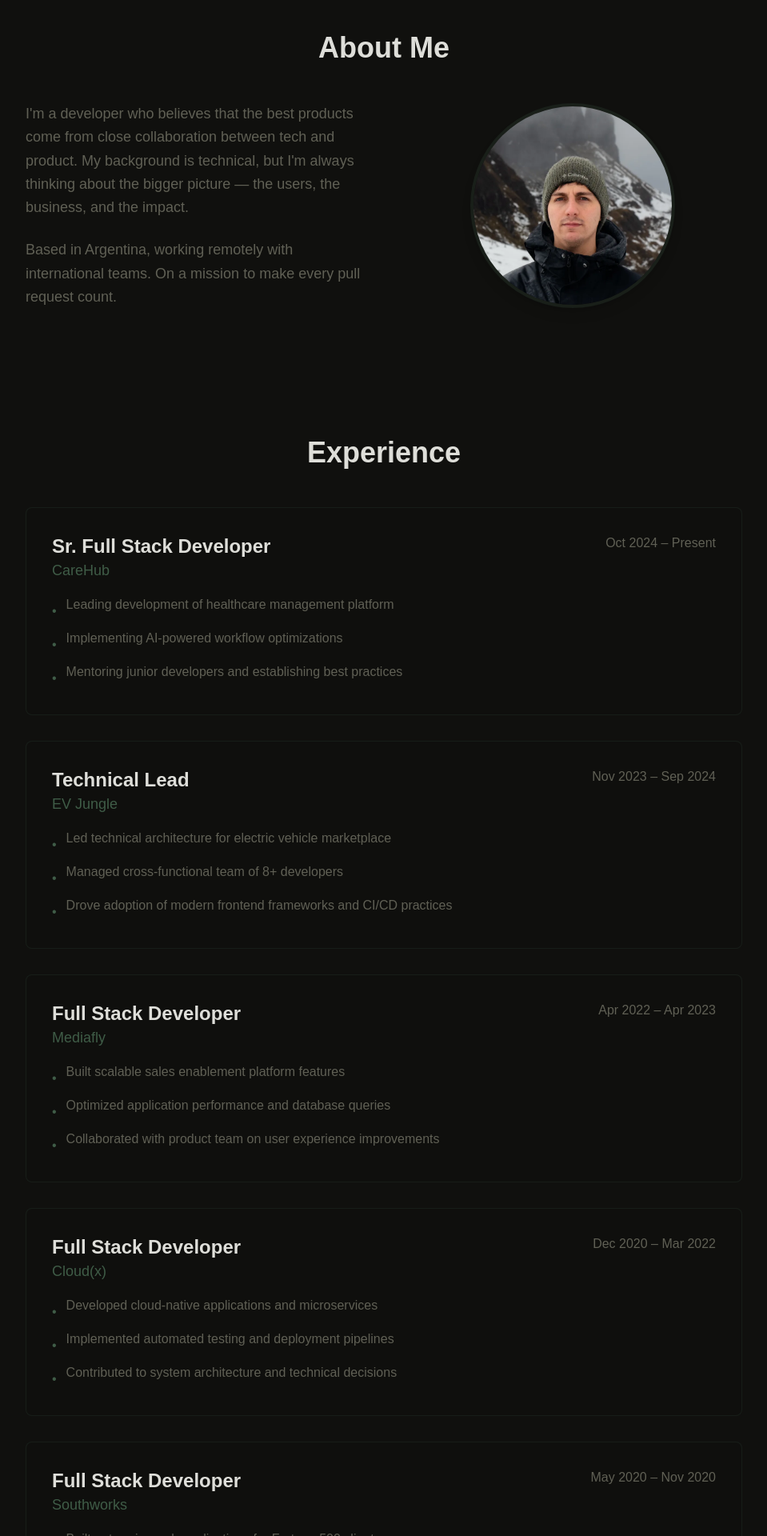
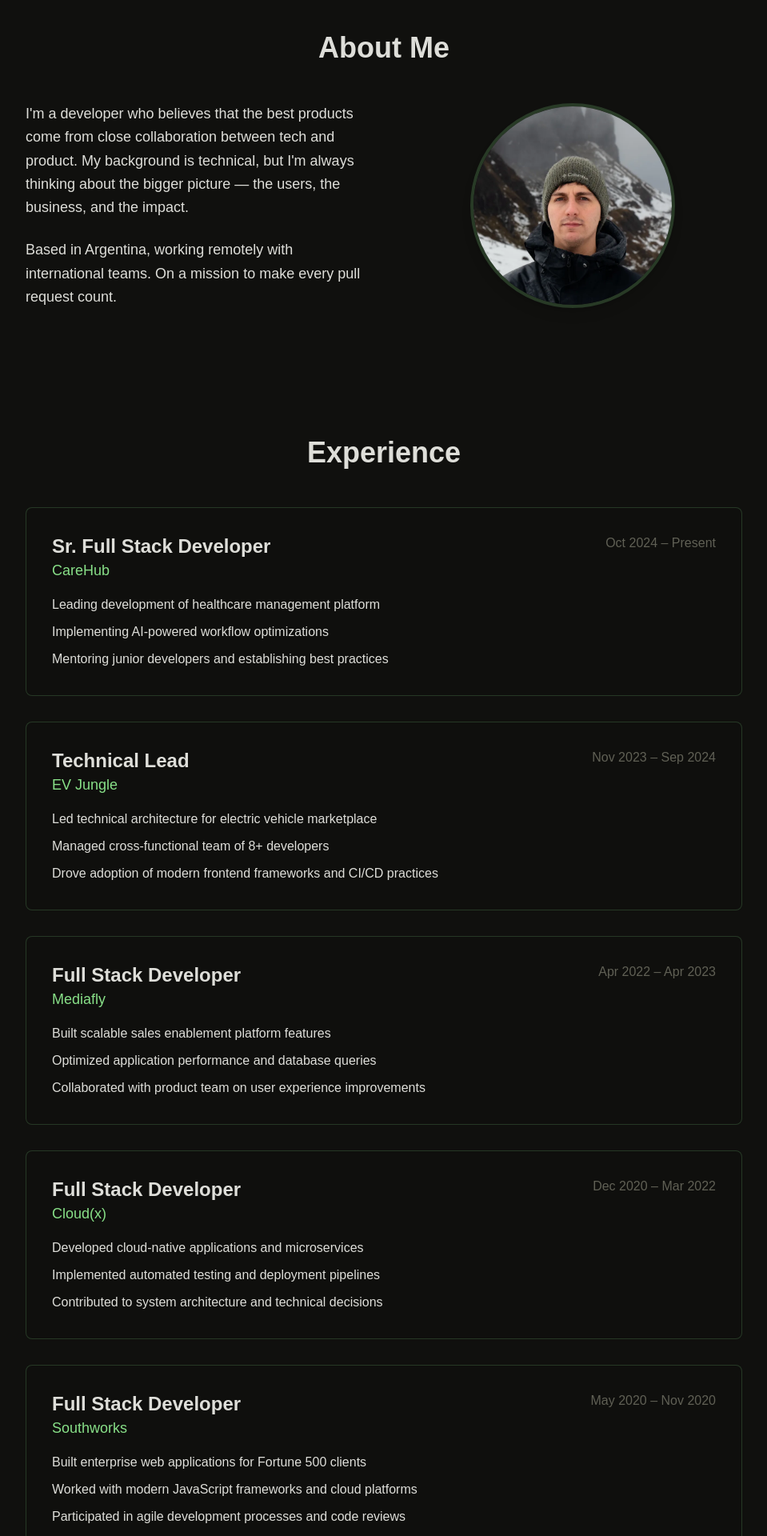
Before and after one commit to LucasOta/lucas-ota, a React (Vite) app: page / in a window 1280 px wide. Shown: the part 840-2760 px from the top of the page at 80% size, without its empty margins (160-1119 px from the left). Built offline with nearby package versions, Linux system fonts and the light colour scheme; a web font is replaced by a local one.

Commit message:
refactor: colors

```diff
--- a/src/components/About.tsx
+++ b/src/components/About.tsx
@@ -22,11 +22,11 @@ export default function About() {
             viewport={{ once: true, margin: "-100px" }}
             transition={{ duration: 0.6, delay: 0.2, ease: "easeOut" }}
           >
-            <p className="text-lg leading-relaxed mb-6 text-secondary">
+            <p className="text-lg leading-relaxed mb-6">
               I'm a developer who believes that the best products come from close collaboration between tech and product.
               My background is technical, but I'm always thinking about the bigger picture — the users, the business, and the impact.
             </p>
-            <p className="text-lg leading-relaxed text-secondary">
+            <p className="text-lg leading-relaxed">
               Based in Argentina, working remotely with international teams. On a mission to make every pull request count.
             </p>
           </motion.div>
--- a/src/components/Contact.tsx
+++ b/src/components/Contact.tsx
@@ -38,7 +38,7 @@ export default function Contact() {
           Let's Connect
         </motion.h2>
         <motion.p
-          className="text-lg text-secondary mb-12 max-w-2xl mx-auto"
+          className="text-lg mb-12 max-w-2xl mx-auto"
           initial={{ opacity: 0, y: 20 }}
           whileInView={{ opacity: 1, y: 0 }}
           viewport={{ once: true, margin: "-100px" }}
--- a/src/components/Experience.tsx
+++ b/src/components/Experience.tsx
@@ -88,8 +88,7 @@ export default function Experience() {
               </div>
               <ul className="space-y-2">
                 {exp.description.map((item, i) => (
-                  <li key={i} className="text-secondary leading-relaxed flex items-start">
-                    <span className="text-accent mr-3 mt-2">•</span>
+                  <li key={i} className="leading-relaxed flex items-start">
                     <span>{item}</span>
                   </li>
                 ))}
--- a/src/index.css
+++ b/src/index.css
@@ -11,12 +11,12 @@
 
   /* Custom text selection */
   ::selection {
-    background-color: #3f5c47; /* accent color */
-    color: #FFFFE3; /* primary color */
+    background-color: #606055; /* secondary color */
+    color: #DEDED9; /* primary color */
   }
 
   ::-moz-selection {
-    background-color: #3f5c47; /* accent color */
-    color: #FFFFE3; /* primary color */
+    background-color: #606055; /* secondary color */
+    color: #DEDED9; /* primary color */
   }
 }
--- a/tailwind.config.js
+++ b/tailwind.config.js
@@ -10,7 +10,7 @@ export default {
         background: '#10100E',
         primary: '#DEDED9',
         secondary: '#606055',
-        accent: '#3f5c47',
+        accent: '#88E088',
       },
       fontFamily: {
         satoshi: ['Satoshi', 'sans-serif'],
```
